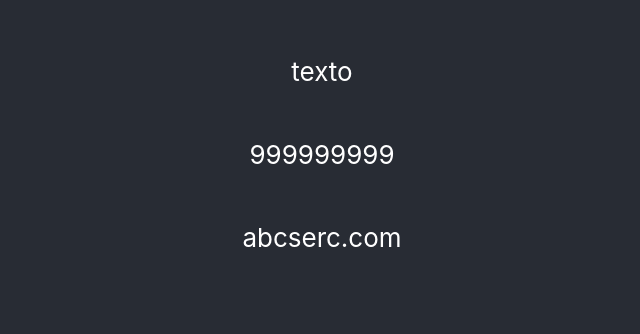
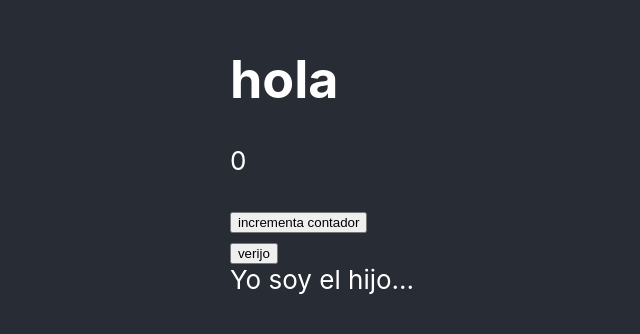
Before and after one commit to Rhinoj0sa/learn_hoc, a React (Create React App) app: page / in a window 1280 px wide. Shown: the part 246-580 px from the top of the page, without its empty margins (318-958 px from the left). Built offline with nearby package versions, Linux system fonts and the light colour scheme.

Commit message:
use efect1

```diff
--- a/src/index.js
+++ b/src/index.js
@@ -1,32 +1,52 @@
-import React, { useState } from 'react';
-import ReactDOM from 'react-dom';
-import PropTypes from 'prop-types';
-import './index.css';
-import './App.css';
+import React, { useEffect, useState } from 'react'
+import ReactDOM from 'react-dom'
+import './index.css'
+import './App.css'
 
-const Componente = ({ texto, numero, correo }) =>
-  <>
-    <p>{texto}</p>
-    <p>{numero}</p>
-    <p>{correo}</p>
-  </>
-Componente.propTypes = {
-  texto: PropTypes.string.isRequired,
-  numero: PropTypes.number.isRequired,
-  correo: (props, propName, componentName) => {
-    if (!/^\w+([\.-]?\w+)*@\w+([\.-]?\w+)*(\.\w{2,4})+$/.test(props[propName])) {
-      return new Error(
-        'Prop no valida `' + propName + '` Para ' +
-        ' `' + componentName + '`. Error en la validación.'
-      );
-    }
-  },
+
+
+export const Hijo = () => {
+  return (
+    <div>
+      Yo soy el hijo...
+    </div>
+  )
 }
+
+
+const Componente = () => {
+  const [cont, setcont] = useState(0)
+  const [verHijo, setVerHijo] = useState(true)
+  useEffect(() => {
+    console.log('componentWillMount')
+    console.log('componentDidMount')
+    console.log(cont)
+    return () => console.log('componentwillUnmount')
+  }, [cont, verHijo])
+  // sin array en todo momento y con array solo en los elementos contenidos en el array...
+  return (
+    <div>
+      <h1>hola</h1>
+      <p>{cont}</p>
+      <div>
+        <button onClick={() => setcont(cont + 1)}>incrementa contador</button>
+      </div>
+      <div>
+        <button onClick={() => setVerHijo(!verHijo)}>verijo</button>
+      </div>
+      {
+        verHijo ? (<Hijo />) : ('')
+      }
+    </div>
+  )
+}
+
 
 ReactDOM.render(
   <React.StrictMode>
     <div className='App-header'>
-      <Componente texto='texto' numero={999999999} correo='abcserc.com' />
+      <Componente />
+
     </div>
   </React.StrictMode>,
   document.getElementById('root')
```
